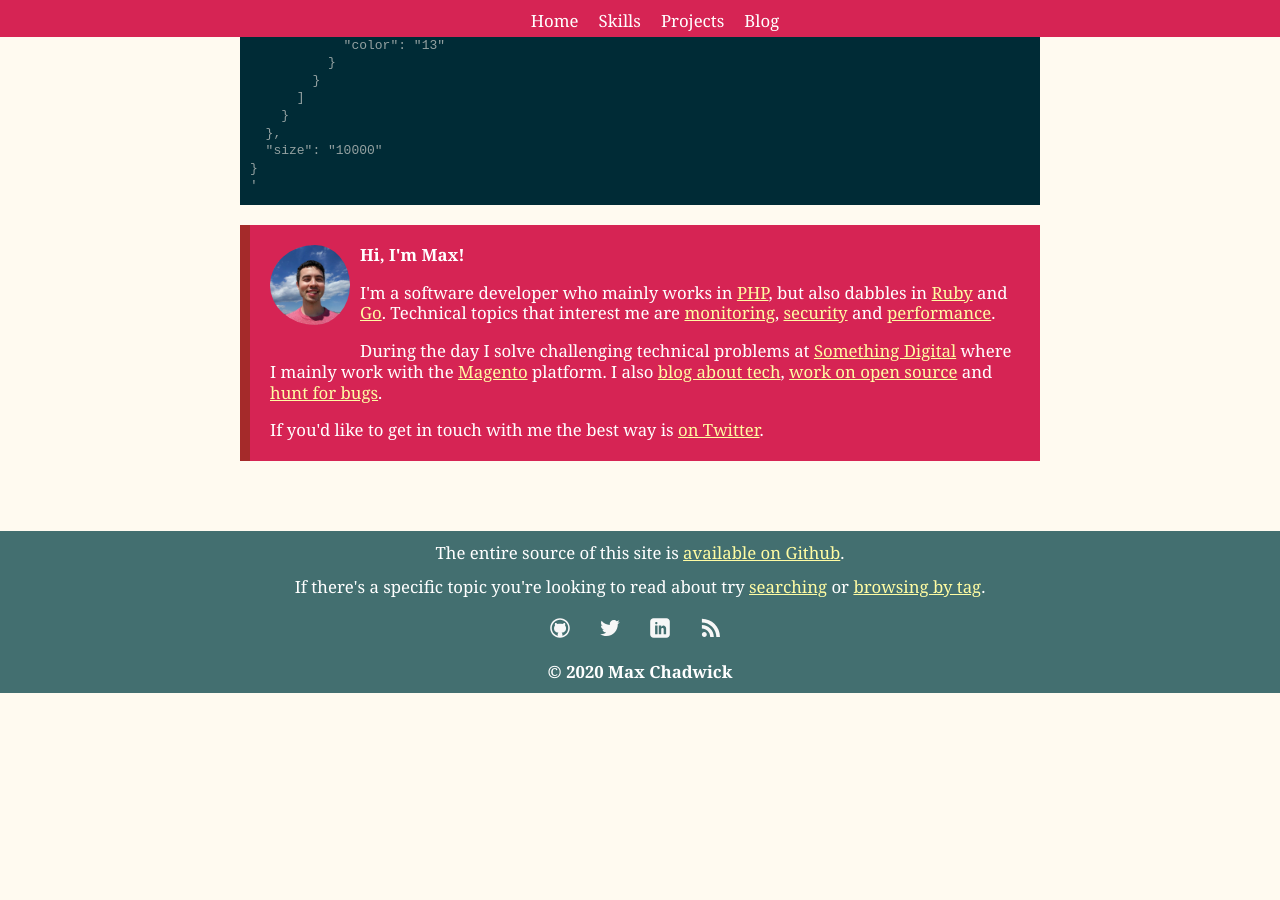
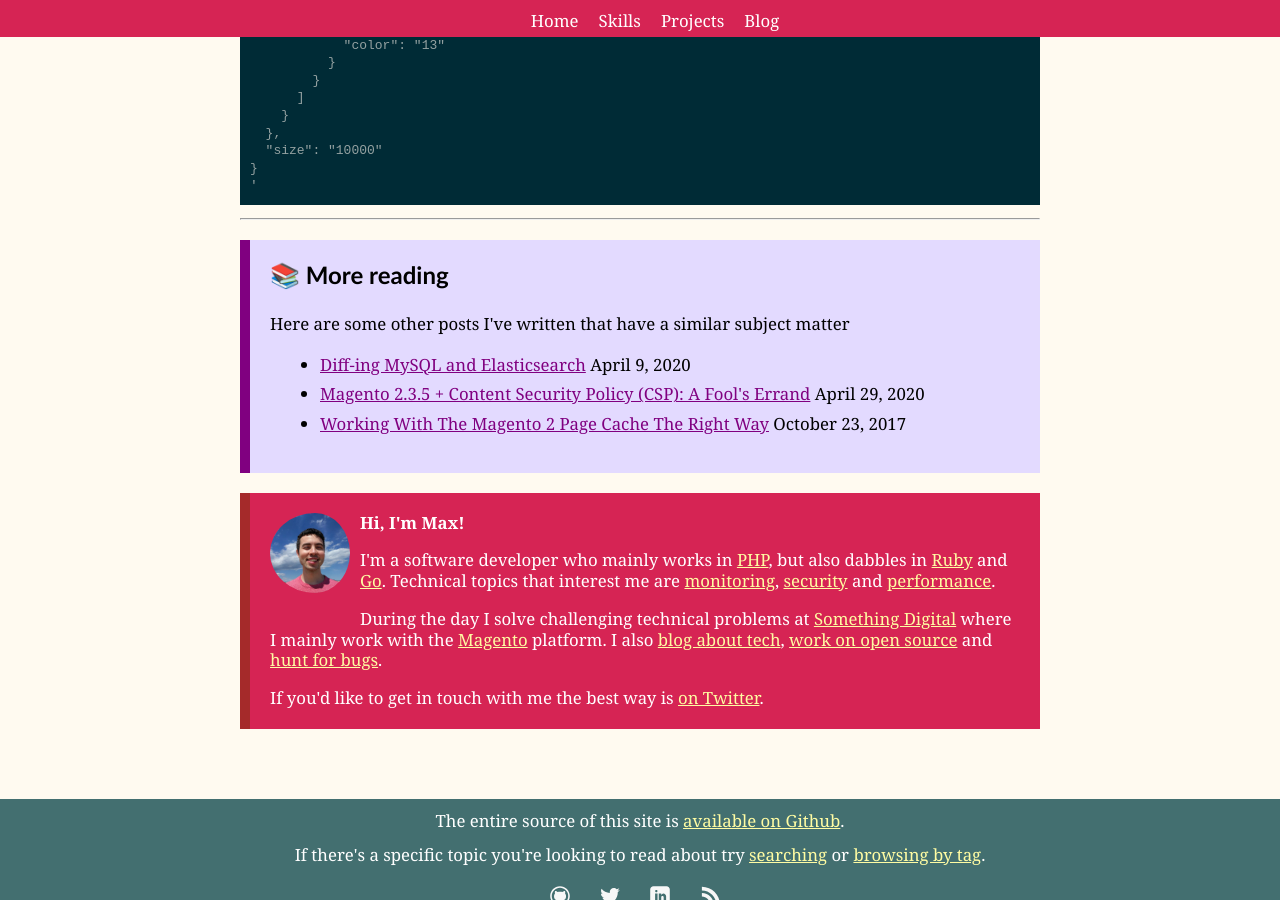
Before and after one commit to mpchadwick/mpchadwick.github.io, a Jekyll site: the page built from _posts/2018-01-09-magento-2-elasticsearch-notes.md, in a window 1280 px wide and 900 px high, scrolled down 9839 px. Built offline with Jekyll 4.4.1, drawn with Linux system fonts in a browser that asks for light colours; emoji names are drawn with the system emoji font; comment, search, counter and statistics services are not loaded; before the commit the page ends 10532 px from its top, so only the background shows below that.

Commit message:
More related posts

```diff
--- a/_posts/2018-01-09-magento-2-elasticsearch-notes.md
+++ b/_posts/2018-01-09-magento-2-elasticsearch-notes.md
@@ -6,6 +6,10 @@ date: January 9, 2018
 last_modified_at: May 14, 2018
 image:
 tags: [Magento, Elasticsearch]
+related_posts:
+- "Diff-ing MySQL and Elasticsearch"
+- "Magento 2.3.5 + Content Security Policy (CSP): A Fool's Errand"
+- "Working With The Magento 2 Page Cache The Right Way"
 ---
 
 This post is a catch all location for my notes on working with Elasticsearch in Magento 2. It will be continually updated as I continue to spend more time with Elasticsearch.
```
